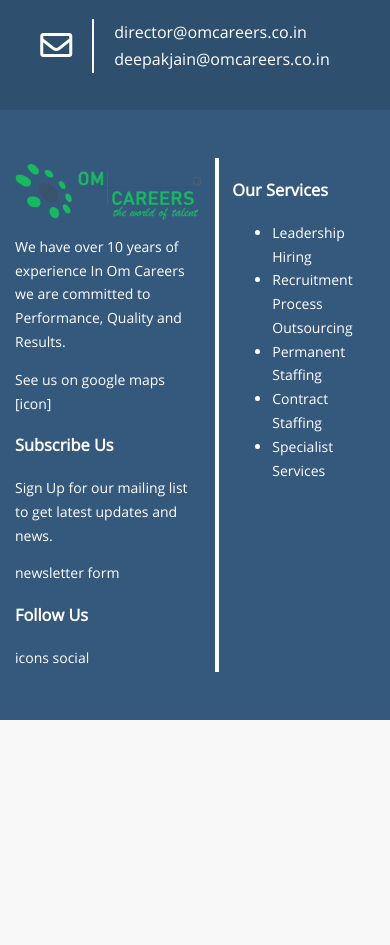
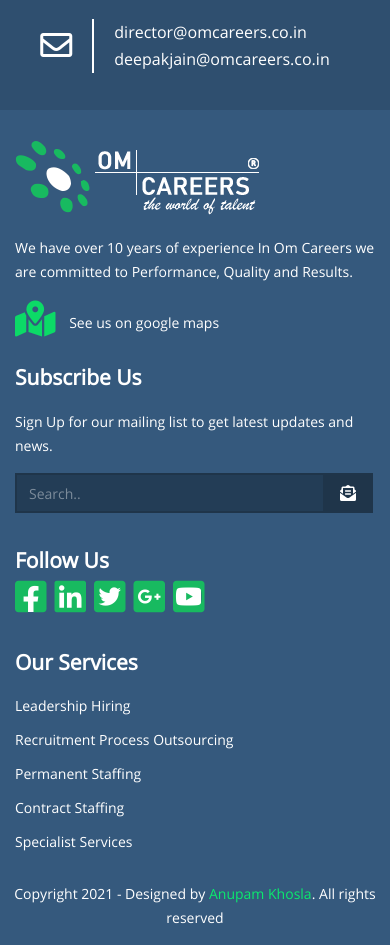
Before and after one commit to AnupamKhosla/omcarreer, a website: page index.html in a window 390 px wide. Shown: the part 4638-5583 px from the top of the page. Before the commit the page ends 5358 px from the top, so only its background shows below. Drawn offline with Linux system fonts and the light colour scheme.

Commit message:
First version released, all sections fully responsive completed.

```diff
--- a/css/main.css
+++ b/css/main.css
@@ -165,11 +165,28 @@ body {
   font-size: 0.875rem;
 }
 
-a:link,
-a:visited {
+a {
+  text-decoration: none;
+  color: #fff;
+}
+
+button:focus,
+a:focus {
+  outline: 1px solid #fff;
+}
+
+button:active,
+a:active {
+  outline: none;
+}
+
+a:focus,
+a:hover {
   color: #fff;
   text-decoration: none;
 }
+
+
 
 .media-body, .media-left, .media-right {
   display: table-cell;
@@ -205,6 +222,13 @@ img {
   max-width: 100%;
   height: auto;
 }
+input:-webkit-autofill,
+input:-webkit-autofill:hover,
+input:-webkit-autofill:focus,
+input:-webkit-autofill:active {
+  background-color: transparent;
+}
+
 
 /*Global rules finish*/
 
@@ -409,6 +433,12 @@ header nav a:active {
   margin-left: 20px;
 }
 
+#hero .enquiry:hover,
+#hero .enquiry:focus {
+  color: #fff;
+  text-decoration: none;
+}
+
 .content {
   padding: 70px 15px;
   font-size: 0.875rem;
@@ -605,6 +635,11 @@ header nav a:active {
   border: none;
 }
 
+.call-back .submit:hover {
+  background-color: #16b15b;
+}
+
+
 .call-back h2 {
   margin:  0px;
 }
@@ -773,22 +808,156 @@ footer {
 }
 
 footer .container {
-  padding: 50px 15px;
+  padding: 70px 15px;
+}
+
+footer h2 {
+  margin: 0 0 15px 0;
 }
 
 footer .divider{
   width: 0px;
-  height: 100%;
-  outline: 2px solid #fff;
+  outline: 1px solid #fff;
   display: table-cell;
+  position: absolute;
+  top: 0;
+  bottom: 0;
+  left: -12px;
 }
 
-footer .modified-clearfix {
-  display: table;
+footer .services2 ul {
+  padding: 0;
+  list-style-type: none;
 }
 
-footer .modified-clearfix:before {
-  display: none;
+footer .services2 li {
+  margin-bottom: 15px;
+}
+
+footer [class|="col"] {
+  padding: 0 30px;
+}
+
+footer p {
+  margin: 40px 0 -5px;
+}
+
+footer .maps a:focus,
+footer .maps a:hover {
+  color: #0cda67;
+  text-decoration: underline;
+}
+
+footer .maps i {
+  font-size: 2.25rem;
+  margin-right: 10px;
+  vertical-align: bottom;
+  color: #0cda67;
+  position: relative;
+  bottom: -2px;
+}
+
+footer .subscription {
+  padding: 0 50px 0 0;
+}
+
+footer .subscription p {
+  margin: 15px 0;
+}
+
+footer form [type="email"] {
+  background-color: #233d56;
+  float: left;
+  height: 40px;
+  padding: 6px 12px;
+  font-size: 0.875rem;
+  color: #fff;
+  border-radius: 0px;
+  border: 2px solid #1f354a;
+  width:  calc(100% - 50px);
+}
+
+footer form {
+  margin-bottom: 30px;
+}
+
+footer form input::placeholder { /* Chrome, Firefox, Opera, Safari 10.1+ */
+  color: #fff;
+  opacity: 0.4; /* Firefox */
+}
+
+footer form input:focus {
+  outline: none;
+  border: 2px solid #192b3c;
+}
+
+footer form input:focus + button {
+  background-color: #192b3c;
+  border-color: #192b3c;
+}
+
+
+footer form button {
+  float: left;
+  border: none;
+  background-color: #1f354a;
+  border: 2px solid #1f354a;
+  border-left: none;
+}
+
+footer form i {
+  font-size: 1rem;
+  padding: 9px;
+  color: #fff;
+}
+
+footer .social-icons {
+  font-size: 2.25rem;
+}
+
+footer .social-icons i {
+  display: block;
+  position: relative;
+}
+
+footer .social-icons > a {
+  color: #18ba60;
+  position: relative;
+  display: block;
+  float: left;
+  margin: 0 20px 0 0;
+}
+
+footer .social-icons > a:focus {
+  text-decoration: none;
+  color: #189650;
+  outline-offset: 2px;
+}
+
+footer .social-icons > a:hover {
+  color: #189650;
+  text-decoration: none;
+}
+
+footer .social-icons .bg {
+  background-color: #fff;
+  position: absolute;
+  width: 26px;
+  height: 27px;
+  top: 6px;
+  left: 2px;
+}
+
+footer .copyright {
+  padding: 15px 0;
+}
+
+footer .copyright a {
+  color: #0bea6e;
+}
+
+footer .copyright a:hover {
+  text-decoration: underline;
 }
 
 @media (max-width:  1600px) {
@@ -952,12 +1121,20 @@ footer .modified-clearfix:before {
       height:  222px;
     }
 
+    .help .media:not(.phones) {
+      margin-left: 0;
+    }
+
     .skewed .left,
     .skewed .right {
       width: calc(50% - 375px);
     }
     .sub-footer .box {
       border-width: 7px;
+    }
+
+    footer .social-icons > a {
+      margin: 0 8px 0 0;
     }
   }
 
@@ -1201,5 +1378,29 @@ footer .modified-clearfix:before {
       background-color: #35597d;
     }
 
+    footer .container {
+      max-width: 500px;
+      padding: 30px 15px 0px;
+    }
+
+    footer [class|="col"] {
+      padding: 0 15px;
+    }
+
+    footer .divider {
+      display: none;
+    }
+
+    footer p {
+      margin: 20px 0 -5px;
+    }
+
+    footer h2 {
+      margin: 30px 0 0 0;
+    }
+
+    footer .services2 li {
+      margin-bottom: 10px;
+    }
 
   }
--- a/index.html
+++ b/index.html
@@ -488,44 +488,74 @@
 <footer>
   <div class="container">
     <div class="row modified-clearfix">
-      <div class="col-sm-4 col-sm-push-1">
+      <div class="col-sm-5 col-lg-push-1">
         <div class="logo">
-          <img src="img/logo.png" alt="Company logo">
+          <img src="img/logo-footer.png" alt="Company logo">
         </div>
-        <p>
+        <p class="logo-descritption">
           We have over 10 years of experience
           In Om Careers we are committed to Performance, Quality and Results.
         </p>
-        <p>
-          See us on google maps [icon]
+        <p class="maps">
+          <i class="fas fa-map-marked-alt"></i>
+          <a href="#">
+            See us on google maps
+
+          </a>
         </p>
       </div>
-      <div class="col-sm-3 col-sm-push-1">
-        <h3>Subscribe Us</h3>
+      <div class="col-sm-4 col-lg-push-1 subscription">
+        <h2>Subscribe Us</h2>
         <p>
           Sign Up for our mailing list to get latest updates and news.
         </p>
-        <form action="">newsletter form</form>
 
-        <h3>Follow Us</h3>
-        <div class="social-icons">
-          icons social
+        <form class="clearfix" action="">
+          <input type="email" class="form-control" placeholder="Search.." name="search">
+          <button type="submit">
+            <i class="fas fa-envelope-open-text"></i>
+          </button>
+        </form>
+
+        <h2>Follow Us</h2>
+        <div class="social-icons clearfix">
+          <a href="#">
+            <span class="bg"></span>
+            <i class="fab fa-facebook-square"></i>
+          </a>
+          <a href="#">
+            <span class="bg"></span>
+            <i class="fab fa-linkedin"></i>
+          </a>
+          <a href="#">
+            <span class="bg"></span>
+            <i class="fab fa-twitter-square"></i>
+          </a>
+          <a href="#">
+            <span class="bg"></span>
+            <i class="fab fa-google-plus-square"></i>
+          </a>
+          <a href="">
+            <span class="bg"></span>
+            <i class="fab fa-youtube-square"></i>
+          </a>
         </div>
 
       </div>
-      <div class="divider"></div>
-      <div class="col-sm-3 col-sm-push-1">
-        <h3>Our Services</h3>
+      <div class="col-sm-3 col-lg-2 col-lg-push-1 services2">
+        <div class="divider"></div>
+        <h2>Our Services</h2>
         <ul>
-          <li><a href="#">Leadership Hiring</a></li>
-          <li><a href="#">Recruitment Process Outsourcing</a></li>
+          <li><a href="www.google.com">Leadership Hiring</a></li>
+          <li><a href="www.google.com">Recruitment Process Outsourcing</a></li>
           <li><a href="#">Permanent Staffing</a></li>
-          <li><a href="#">Contract Staffing</a></li>
-          <li><a href="#">Specialist Services</a></li>
+          <li><a href="www.google.com">Contract Staffing</a></li>
+          <li><a href="www.google.com">Specialist Services</a></li>
         </ul>
       </div>
     </div>
   </div>
+  <div class="copyright text-center"> Copyright 2021 - Designed by <a href="https://www.linkedin.com/in/anupamkhosla/">Anupam Khosla</a>. All rights reserved </div>
 </footer>
 <script src="js/main.js"></script>
 </body>
```
Also changed, not shown: img/logo-footer.png (added), 1 other file.
